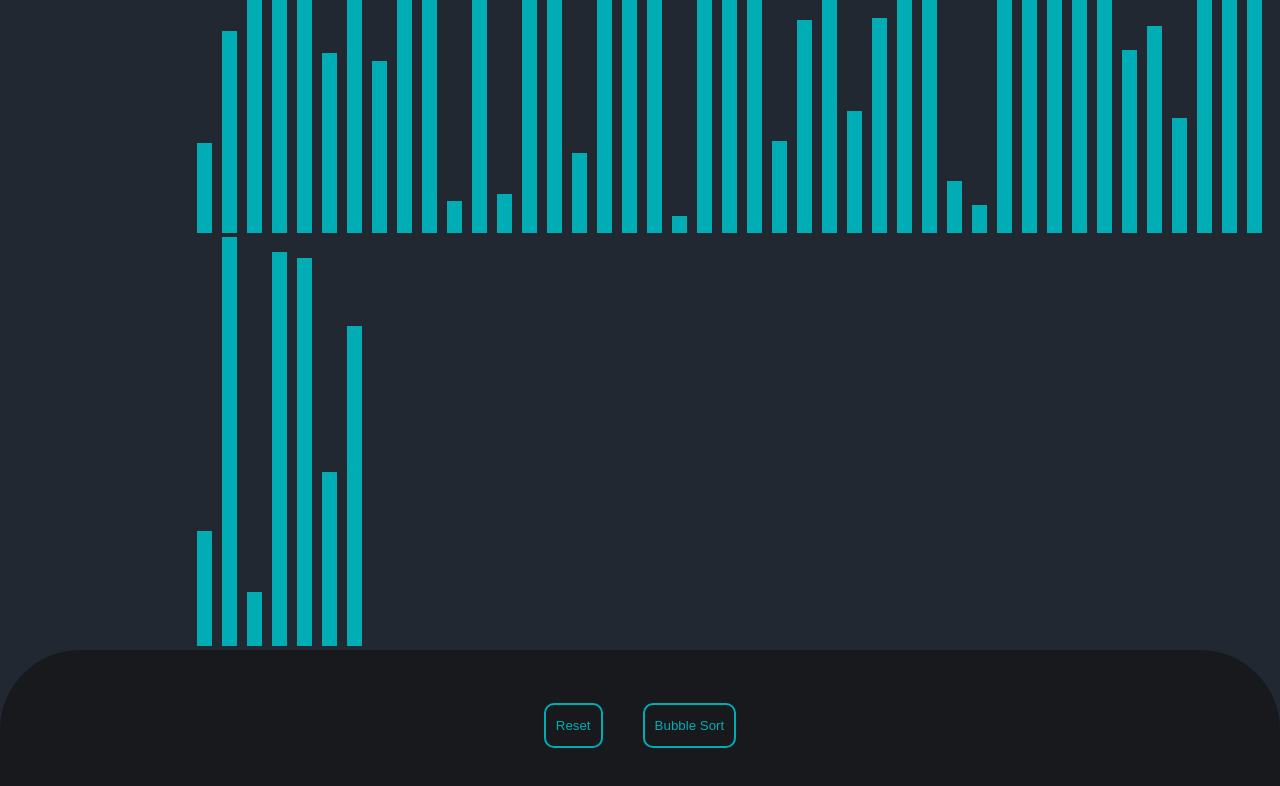
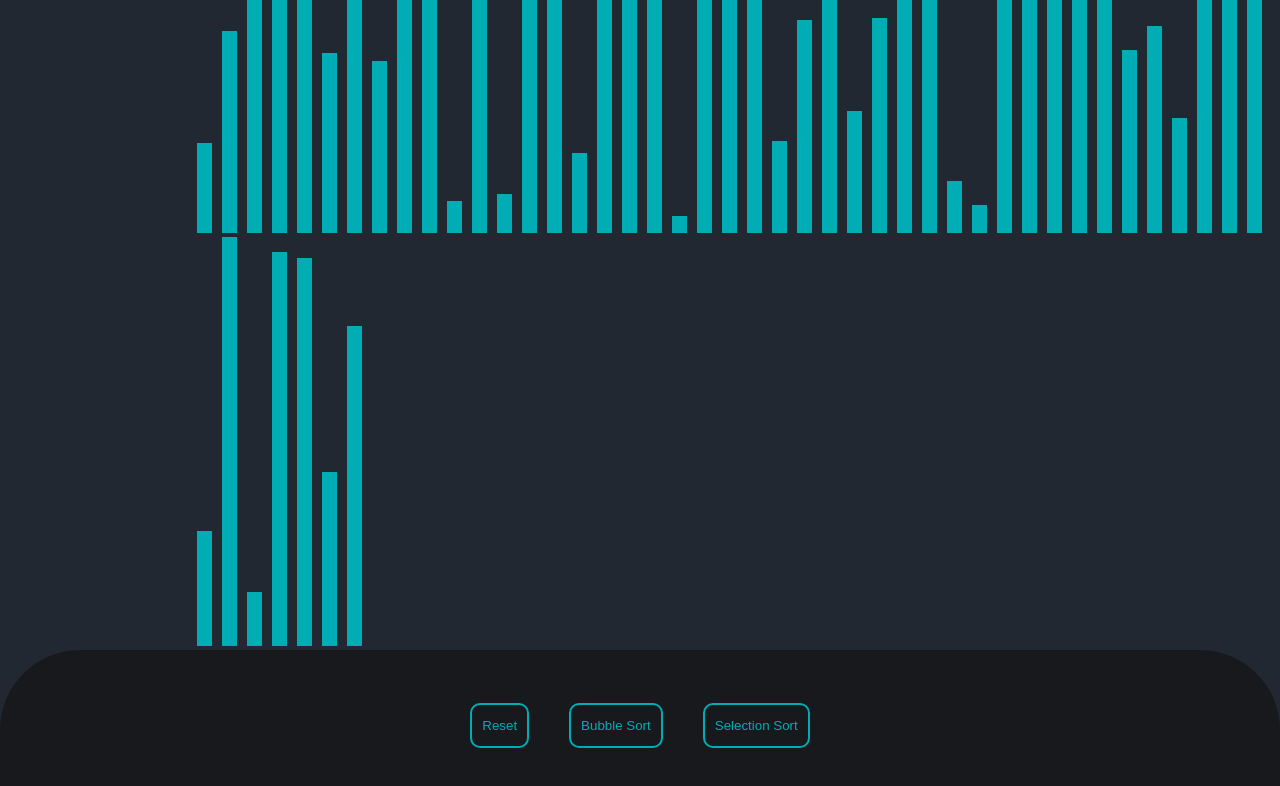
Before and after one commit to vishalda/Algo-visualizer, a React (Create React App) app: page / in a window 1280 px wide. Shown: the top 786 px of the page. Built offline with nearby package versions, Linux system fonts and the light colour scheme.

Commit message:
:fire: Selection sort

```diff
--- a/src/SortingVisualizer/sort.js
+++ b/src/SortingVisualizer/sort.js
@@ -23,9 +23,7 @@ class Sort extends React.Component{
         for(let i=0;i<50;i++){
             array.push(randomIntFromInterval(10,500));
         }
-        this.setState({array},()=>{
-            console.log(this.state.array);
-        });
+        this.setState({array});
     }
 
     async bubbleSort(){
@@ -49,6 +47,28 @@ class Sort extends React.Component{
         this.setState({array})
     }
 
+    async selectionSort(){
+        let i,j,min_idx;
+        const array=this.state.array;
+        const ele=document.querySelectorAll(".div-bar")
+        for(i=0;i<array.length-1;i++){
+            min_idx=i;
+            ele[i].style.background = `${SecondaryColor}`;
+            for(j=i+1;j<array.length;j++){
+                ele[j].style.background = `${SecondaryColor}`;
+                if(array[j]<array[min_idx]){
+                    min_idx=j;
+                    await waitforme(50);
+                }
+                ele[j].style.background = `${PrimaryColor}`;
+            }
+            swap(array,min_idx,i);
+            ele[i].style.background = `${PrimaryColor}`;
+            this.setState({array})
+        }
+        this.setState({array})
+    }
+
     render() {
         const {array}=this.state;
         return(
@@ -61,6 +81,7 @@ class Sort extends React.Component{
                 <div className='footer-container'>
                     <button onClick={()=>this.randomArray()} className="button">Reset</button>
                     <button onClick={()=>this.bubbleSort()} className="button">Bubble Sort</button>
+                    <button onClick={()=>this.selectionSort()} className="button">Selection Sort</button>
                 </div>
             </div>
         );
@@ -77,4 +98,9 @@ function waitforme(milisec) {
     })
 }
 
+function swap(arr,x,y){
+    let temp=arr[x];
+    arr[x]=arr[y];
+    arr[y]=temp;
+}
 export default Sort;
```
